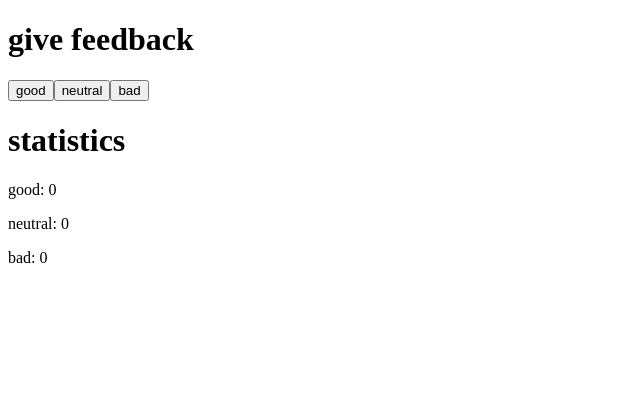
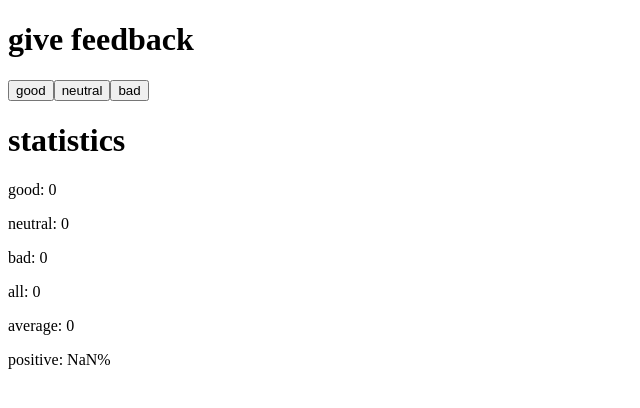
Before and after one commit to hyjin123/helsinki-part1-2025, a React (Vite) app in the folder unicafe/: page / in a window 1280 px wide. Shown: the top 408 px of the page, without its empty margins (0-640 px from the left). Built offline with nearby package versions, Linux system fonts and the light colour scheme.

Commit message:
exercise 1.7

```diff
--- a/unicafe/src/App.jsx
+++ b/unicafe/src/App.jsx
@@ -23,6 +23,15 @@
     setBad(bad + 1);
   };
 
+  //calculate the total votes
+  const total = good + neutral + bad;
+
+  //calculate the average score
+  const average = (good * 1 + neutral * 0 + bad * -1) / 9;
+
+  //calculate the percentage of feedback
+  const percentage = good / total;
+
   return (
     <div>
       <Header />
@@ -34,6 +43,9 @@
       <p>good: {good}</p>
       <p>neutral: {neutral}</p>
       <p>bad: {bad}</p>
+      <p>all: {total}</p>
+      <p>average: {average}</p>
+      <p>positive: {percentage * 100}%</p>
     </div>
   );
 };
```
